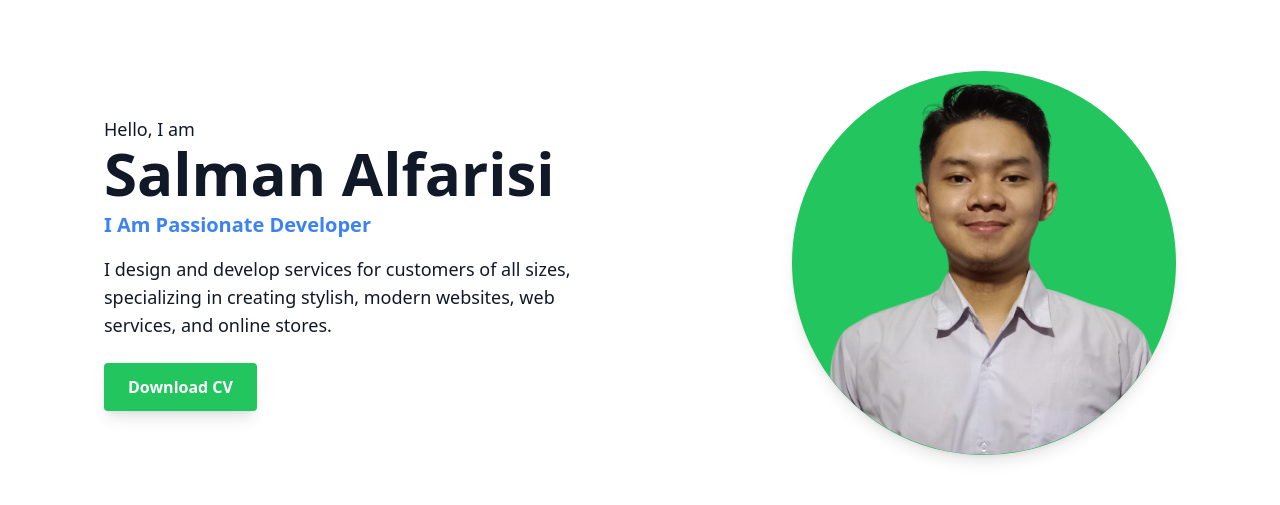
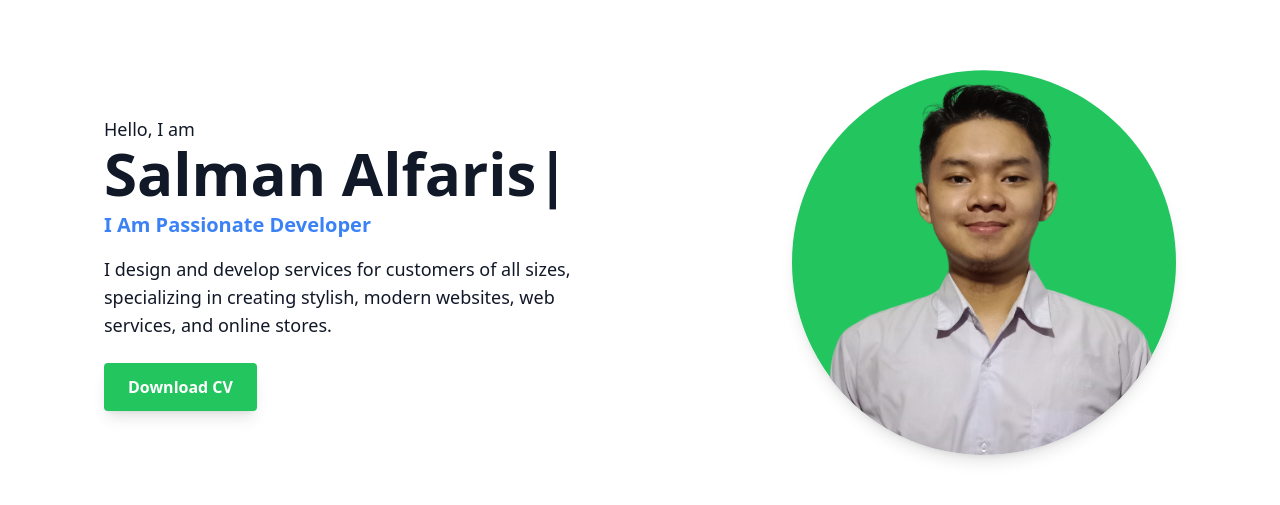
Before and after one commit to salmanalfarisi29/web-portofolio-salman, a Next.js app: page / in a window 1280 px wide. Shown: the part 161-666 px from the top of the page. Built offline with nearby package versions, Linux system fonts and the light colour scheme.

Commit message:
FEAT : ANIMASI TEKS DI HERO

```diff
--- a/src/app/components/Hero.tsx
+++ b/src/app/components/Hero.tsx
@@ -1,50 +1,62 @@
 "use client";
 
+import { useState, useEffect } from "react";
 import { motion } from "framer-motion";
 
 export default function Hero() {
+  // Efek Mengetik Looping
+  const fullText = "Salman Alfarisi";
+  const [displayedText, setDisplayedText] = useState("");
+  const [index, setIndex] = useState(0);
+  const [isDeleting, setIsDeleting] = useState(false);
+  const typingSpeed = 150; // Kecepatan mengetik
+  const deletingSpeed = 75; // Kecepatan menghapus
+
+  useEffect(() => {
+    const timeout = setTimeout(() => {
+      if (!isDeleting && index < fullText.length) {
+        // Mengetik huruf per huruf
+        setDisplayedText((prev) => prev + fullText[index]);
+        setIndex(index + 1);
+      } else if (isDeleting && index > 0) {
+        // Menghapus huruf satu per satu
+        setDisplayedText((prev) => prev.slice(0, -1));
+        setIndex(index - 1);
+      } else {
+        // Jika selesai mengetik, tunggu lalu hapus
+        setIsDeleting(!isDeleting);
+      }
+    }, isDeleting ? deletingSpeed : typingSpeed);
+
+    return () => clearTimeout(timeout);
+  }, [index, isDeleting]);
+
   return (
     <section className="relative flex flex-col md:flex-row items-center justify-between min-h-screen px-8 md:px-20 dark:bg-gray-900 transition-all duration-300">
       {/* Kiri: Teks */}
       <motion.div
-        className="text-left text-gray-900 dark:text-white max-w-lg"
         initial={{ opacity: 0, x: -50 }}
         animate={{ opacity: 1, x: 0 }}
-        transition={{ duration: 1, ease: "easeOut" }}
+        transition={{ duration: 1 }}
+        className="text-left text-gray-900 dark:text-white max-w-lg"
       >
         <p className="text-lg">Hello, I am</p>
-        <motion.h1
-          className="text-6xl font-extrabold"
-          initial={{ opacity: 0, y: -20 }}
-          animate={{ opacity: 1, y: 0 }}
-          transition={{ duration: 1, ease: "easeOut", delay: 0.2 }}
-        >
-          Salman Alfarisi
-        </motion.h1>
-        <motion.p
-          className="text-xl font-semibold mt-2 text-blue-500 dark:text-yellow-400"
-          initial={{ opacity: 0, y: 20 }}
-          animate={{ opacity: 1, y: 0 }}
-          transition={{ duration: 1, ease: "easeOut", delay: 0.4 }}
-        >
+        {/* Efek Mengetik Berulang */}
+        <h1 className="text-6xl font-extrabold">
+          {displayedText}
+          <span className="animate-blink">|</span>
+        </h1>
+        <p className="text-xl font-semibold mt-2 text-blue-500 dark:text-yellow-400">
           I Am Passionate Developer
-        </motion.p>
-        <motion.p
-          className="mt-4 text-lg"
-          initial={{ opacity: 0, y: 20 }}
-          animate={{ opacity: 1, y: 0 }}
-          transition={{ duration: 1, ease: "easeOut", delay: 0.6 }}
-        >
+        </p>
+        <p className="mt-4 text-lg">
           I design and develop services for customers of all sizes, specializing in creating stylish,
           modern websites, web services, and online stores.
-        </motion.p>
+        </p>
         <motion.button
+          whileHover={{ scale: 1.05 }}
+          whileTap={{ scale: 0.95 }}
           className="mt-6 px-6 py-3 bg-green-500 text-white font-bold rounded shadow-lg hover:bg-green-600 transition"
-          whileHover={{ scale: 1.1 }}
-          whileTap={{ scale: 0.95 }}
-          initial={{ opacity: 0, y: 20 }}
-          animate={{ opacity: 1, y: 0 }}
-          transition={{ duration: 1, ease: "easeOut", delay: 0.8 }}
         >
           Download CV
         </motion.button>
@@ -52,24 +64,20 @@ export default function Hero() {
 
       {/* Kanan: Gambar */}
       <motion.div
-        className="relative mt-10 md:mt-0"
         initial={{ opacity: 0, x: 50 }}
         animate={{ opacity: 1, x: 0 }}
-        transition={{ duration: 1, ease: "easeOut", delay: 0.5 }}
+        transition={{ duration: 1 }}
+        className="relative mt-10 md:mt-0"
       >
-        <div className="absolute inset-0 bg-green-500 rounded-full w-72 h-72 md:w-96 md:h-96"></div>
-        <motion.img
+        <motion.div
+          animate={{ y: [0, -10, 0] }}
+          transition={{ duration: 3, repeat: Infinity, ease: "easeInOut" }}
+          className="absolute inset-0 bg-green-500 rounded-full w-72 h-72 md:w-96 md:h-96"
+        ></motion.div>
+        <img
           src="/profile.png"
           alt="Salman Alfarisi"
           className="relative z-10 w-72 h-72 md:w-96 md:h-96 object-cover rounded-full shadow-lg"
-          animate={{
-            y: [0, -5, 0], // Floating animation
-          }}
-          transition={{
-            duration: 3,
-            repeat: Infinity,
-            ease: "easeInOut",
-          }}
         />
       </motion.div>
     </section>
```
